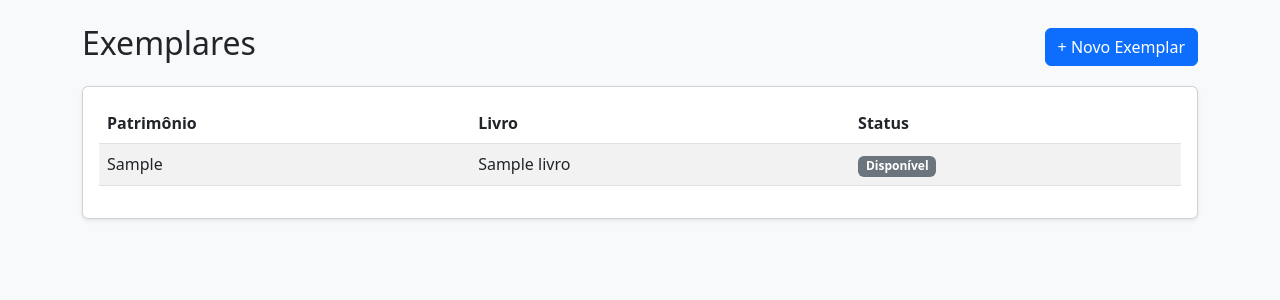
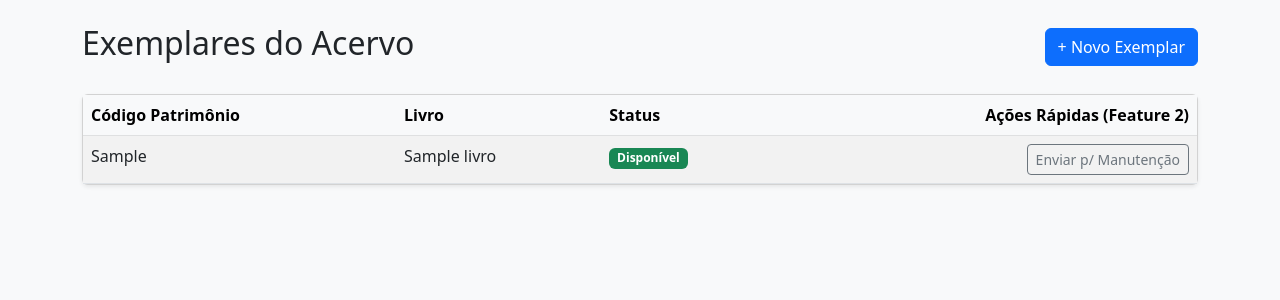
Before and after one commit to Lucaslagobarbosa/full_stack, a Django app: page /exemplares/ in a window 1280 px wide. Shown: the part 56-356 px from the top of the page. Run offline with Django 5.2, Linux system fonts and the light colour scheme; tables that the repository leaves empty hold one stand-in row (values such as "Sample post").

Commit message:
feat: implementa interface da Feature 2 na listagem de exemplares

```diff
--- a/acervo/templates/acervo/lista_exemplares.html
+++ b/acervo/templates/acervo/lista_exemplares.html
@@ -1,19 +1,59 @@
 {% extends 'acervo/base.html' %}
+
 {% block content %}
-<div class="d-flex justify-content-between align-items-center mb-3">
-    <h2>Exemplares</h2>
+<div class="d-flex justify-content-between align-items-center mb-4">
+    <h2>Exemplares do Acervo</h2>
     <a href="{% url 'criar_exemplar' %}" class="btn btn-primary">+ Novo Exemplar</a>
 </div>
-<div class="card shadow-sm"><div class="card-body">
-    <table class="table table-striped">
-        <thead><tr><th>Patrimônio</th><th>Livro</th><th>Status</th></tr></thead>
+
+<div class="card shadow-sm">
+    <div class="card-body p-0">
+        <div class="table-responsive">
+            <table class="table table-striped table-hover mb-0">
+                <thead class="table-light">
+                    <tr>
+                        <th>Código Patrimônio</th>
+                        <th>Livro</th>
+                        <th>Status</th>
+                        <th class="text-end">Ações Rápidas (Feature 2)</th>
+                    </tr>
+                </thead>
                 <tbody>
                     {% for e in exemplares %}
-            <tr><td>{{ e.codigo_patrimonio }}</td><td>{{ e.livro.titulo }}</td><td><span class="badge bg-secondary">{{ e.get_status_display }}</span></td></tr>
+                    <tr>
+                        <td>{{ e.codigo_patrimonio }}</td>
+                        <td>{{ e.livro.titulo }}</td>
+                        <td>
+                            {% if e.status == 'DISPONIVEL' %}
+                                <span class="badge bg-success">Disponível</span>
+                            {% elif e.status == 'EMPRESTADO' %}
+                                <span class="badge bg-warning text-dark">Emprestado</span>
+                            {% else %}
+                                <span class="badge bg-danger">Em Manutenção</span>
+                            {% endif %}
+                        </td>
+                        <td class="text-end">
+                            {% if e.status != 'EMPRESTADO' %}
+                                <a href="{% url 'alternar_status_exemplar' e.pk %}" class="btn btn-sm btn-outline-secondary">
+                                    {% if e.status == 'DISPONIVEL' %}
+                                        Enviar p/ Manutenção
+                                    {% else %}
+                                        Tornar Disponível
+                                    {% endif %}
+                                </a>
+                            {% else %}
+                                <span class="text-muted small">Em uso</span>
+                            {% endif %}
+                        </td>
+                    </tr>
                     {% empty %}
-            <tr><td colspan="3" class="text-center text-muted">Nenhum exemplar cadastrado.</td></tr>
+                    <tr>
+                        <td colspan="4" class="text-center text-muted py-4">Nenhum exemplar cadastrado.</td>
+                    </tr>
                     {% endfor %}
                 </tbody>
             </table>
-</div></div>
+        </div>
+    </div>
+</div>
 {% endblock %}
```
Lines whose indentation alone changed are shown as unchanged.
